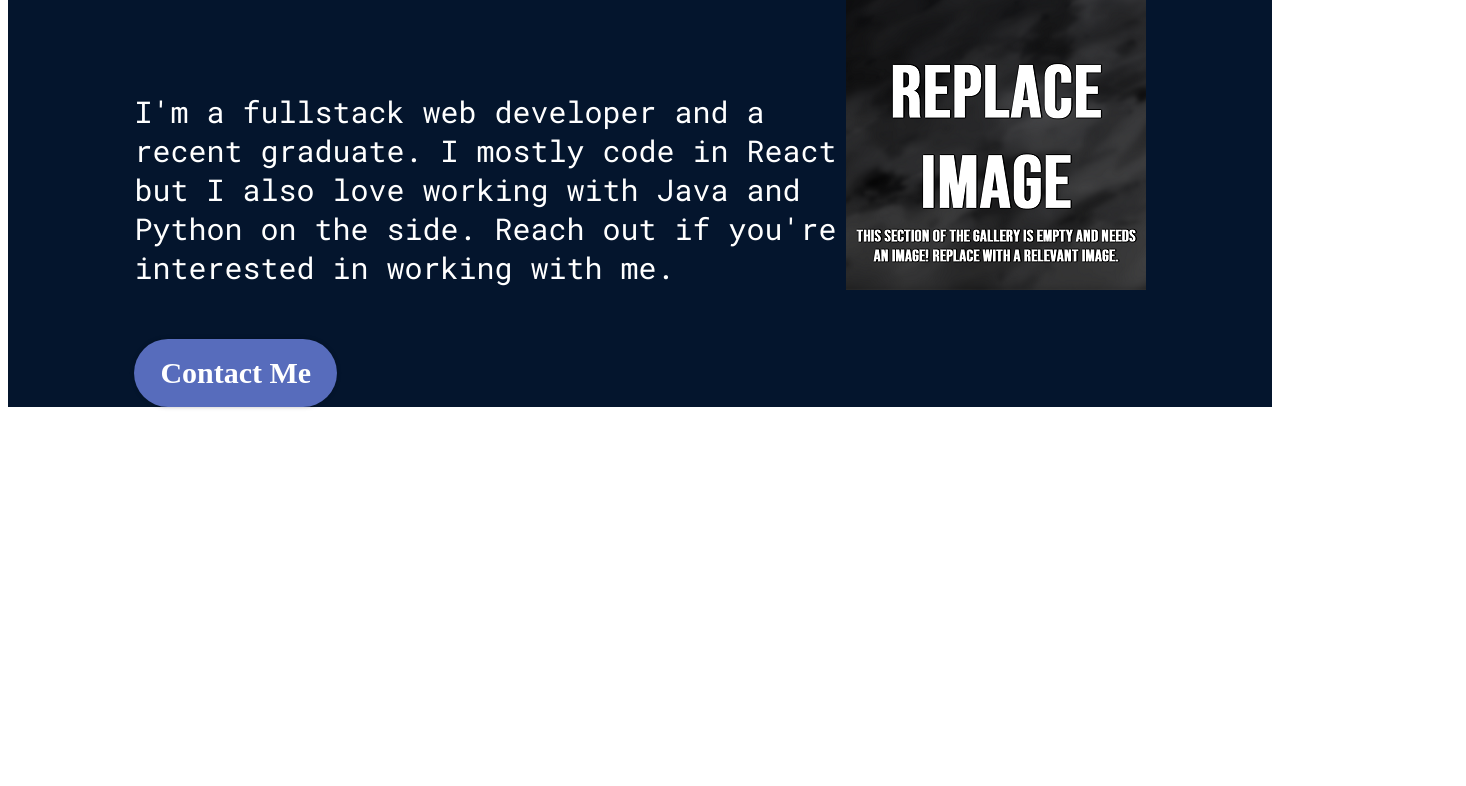
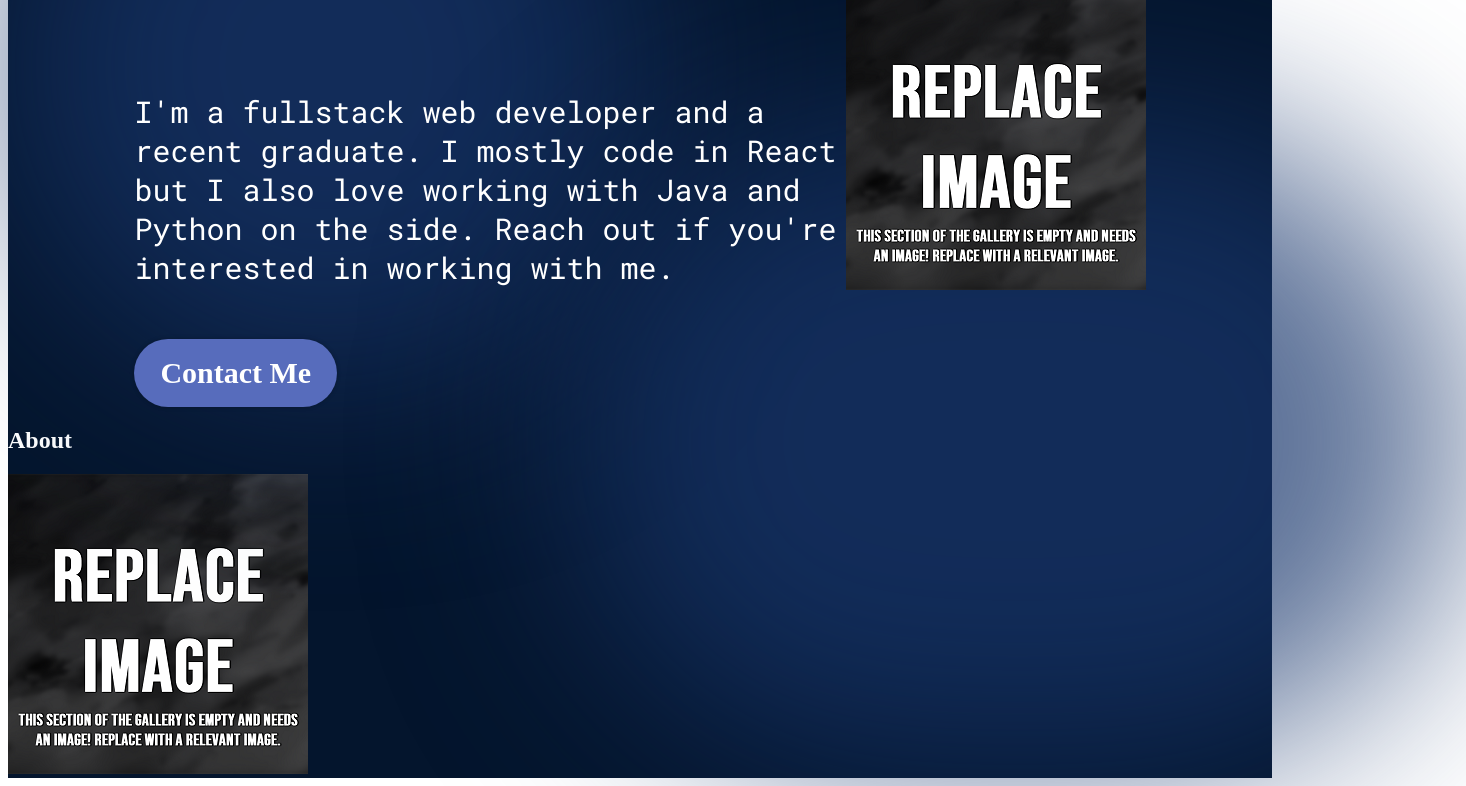
Before and after one commit to kathrynhoule/kathrynportfolio, a React (Vite) app: page / in a window 1280 px wide. Shown: the part 309-1095 px from the top of the page, 1466 px wide, since content can reach past the window. Before the commit the page ends 800 px from the top, so only its background shows below. Built offline with nearby package versions, Linux system fonts and the light colour scheme.

Commit message:
adds initial component for about section

```diff
--- a/src/App.jsx
+++ b/src/App.jsx
@@ -2,12 +2,14 @@ import React from "react";
 import styles from './App.module.css';
 import Navbar from "./components/navbar/Navbar";
 import Headline from "./components/headline/Headline";
+import About from "./components/about/About";
 
 const App = () => {
      return (
           <div className={styles.App}>
                <Navbar />
                <Headline />
+               <About />
           </div>
      );
 }
--- /dev/null
+++ b/src/components/about/About.jsx
@@ -0,0 +1,20 @@
+import React from 'react';
+import { getImageURL } from '../../utils';
+import styles from './About.module.css';
+
+const About = () => {
+     return (
+          <section>
+          <h2>About</h2>
+          <div>
+               <img
+                    src = {getImageURL("about/aboutImg.png")}
+                    alt = "image of me"
+                    className={styles.aboutImg}
+               />
+          </div>
+          </section>
+     )
+}
+
+export default About;
--- a/src/components/headline/Headline.module.css
+++ b/src/components/headline/Headline.module.css
@@ -52,5 +52,40 @@
 .headlineImg {
      width: 50%;
      z-index: 1;
+}
 
+.topBlur {
+     position: absolute;
+     width: 50vw;
+     height: 50vw;
+     min-width: 350px;
+     min-height: 350px;
+     top: -128px;
+     left: -10vw;
+     border-radius: 764px;
+     background: rgba(25, 55, 109, 0.7);
+     filter: blur(100px)
 }
+
+.bottomBlur {
+     position: absolute;
+     width: 70vw;
+     height: 50vw;
+     min-width: 250px;
+     min-height: 350px;
+     top: 246px;
+     right: -25vw;
+     border-radius: 764px;
+     background: rgba(25, 55, 109, 0.7);
+     filter: blur(100px)
+}
+
+@media screen and (max-width: 830px) {
+     .container {
+          flex-direction: column-reverse;
+     }
+
+     .content {
+          align-items: center;
+     }
+}
```
Also changed, not shown: assets/about/aboutImg.png (added), src/components/about/About.module.css (added).
